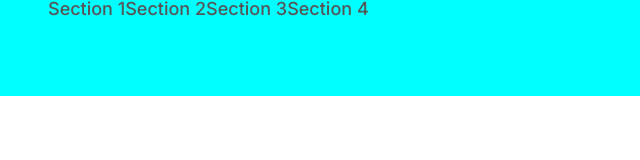
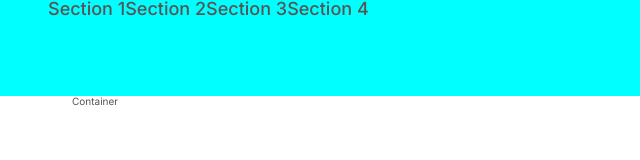
Before and after one commit to Tesa44/CarRentalWebsite, a plain HTML site: page index.html in a window 1280 px wide. Shown: the full height of the page, 0-640 px from the left. Drawn offline with Linux system fonts and the light colour scheme.

Commit message:
started hero section

```diff
--- a/index.html
+++ b/index.html
@@ -26,5 +26,8 @@
         </ul>
       </nav>
     </header>
+    <section class="hero-section">
+      <div class="container">Container</div>
+    </section>
   </body>
 </html>
```
